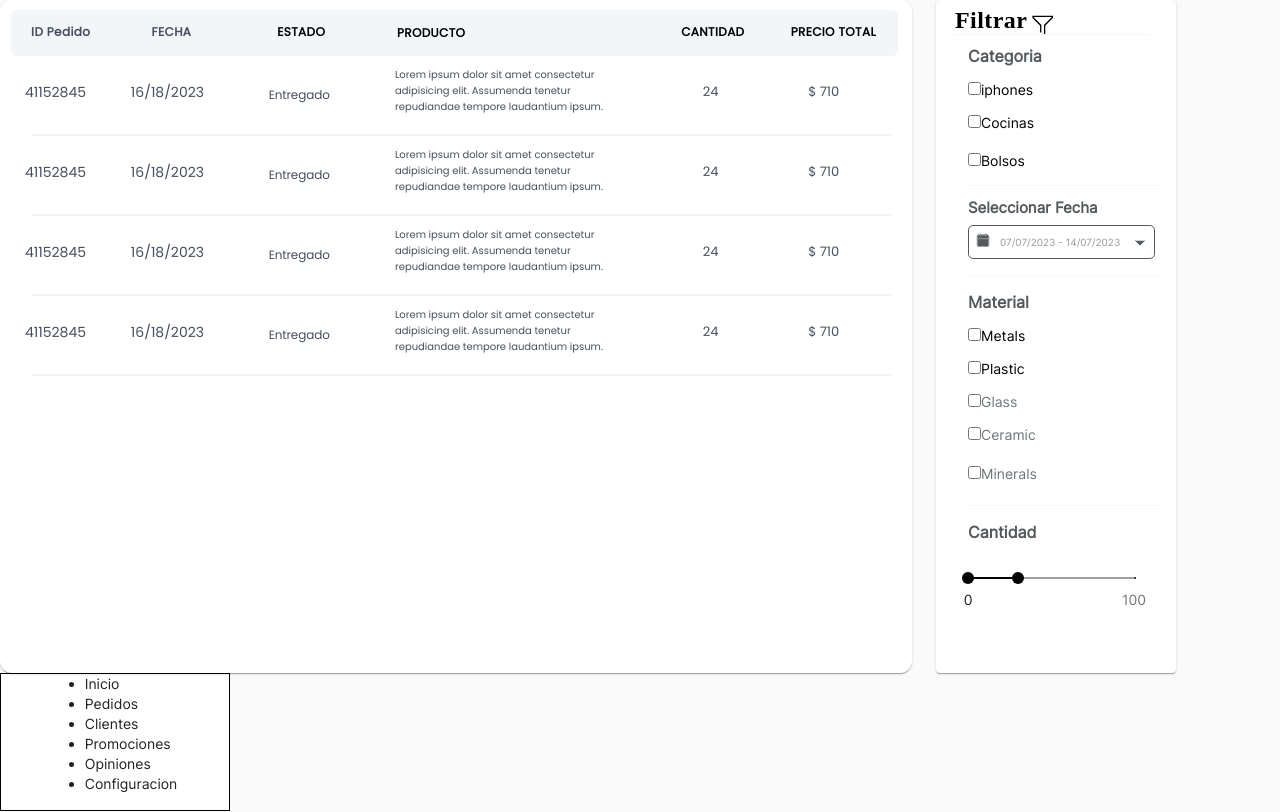
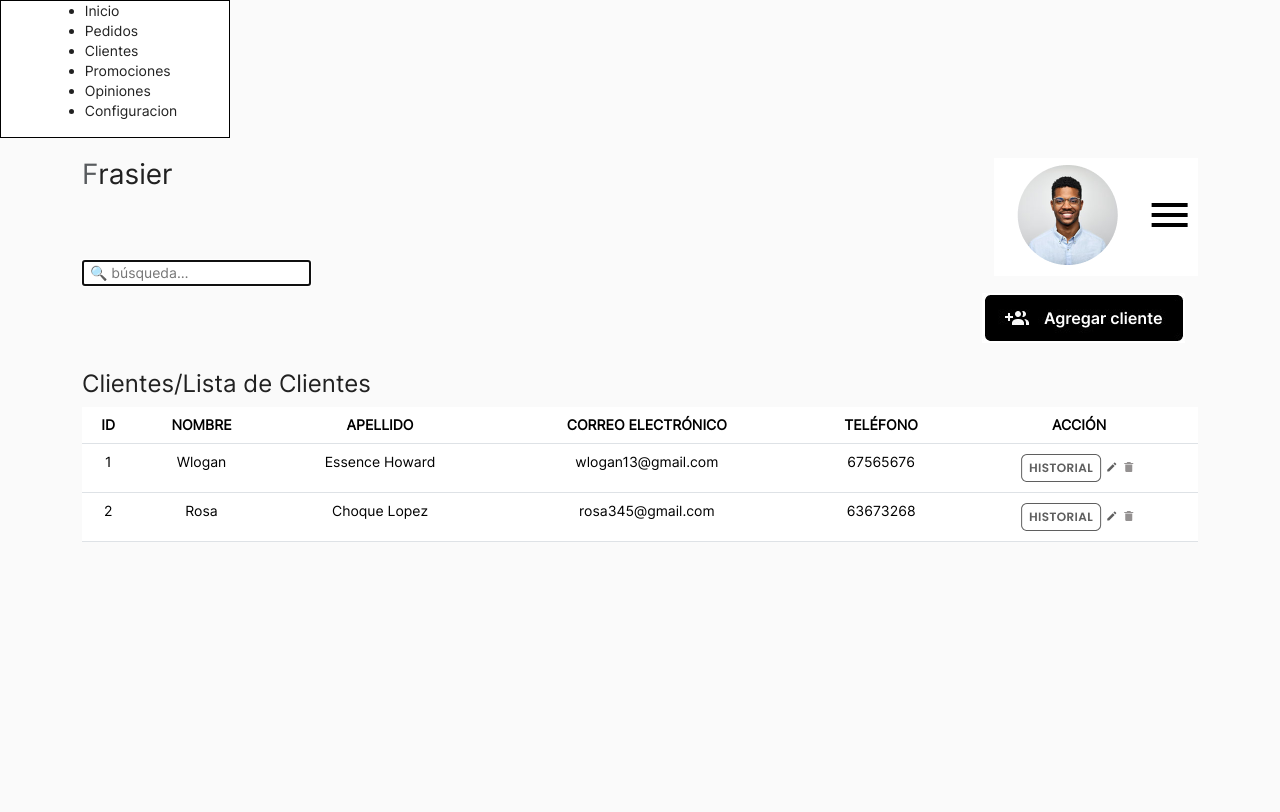
Before and after one commit to juan865010/ecommerce-frontend-magneta, a React (Create React App) app: page / in a window 1280 px wide. Shown: the top 812 px of the page. Built offline with nearby package versions, Linux system fonts and the light colour scheme.

Commit message:
feature(common): Changing the name of the components from Spanish to English

```diff
--- a/src/App.js
+++ b/src/App.js
@@ -1,16 +1,16 @@
 import Theme from "./Theme/Theme";
-import HistorialPedidos from "./ui/components/HistorialPedidos/HistorialPedidos";
-import Preferences from "./ui/components/Preferences/Preferences";
+import ordersHistory from "./ui/components/ordersHistory/ordersHistory";
+import Preferences from "./ui/components/orderPreferences/orderPreferences";
 import NavMenu from "./ui/components/navMenu/NavMenu";
-import "bootstrap/dist/css/bootstrap.min.css";
+// import "bootstrap/dist/css/bootstrap.min.css";
 import Cliente from "./Cliente"
 
 function App() {
   return (
     <Theme>
-      <HistorialPedidos/>
-    <NavMenu />
-   <Cliente/>
+      <ordersHistory/>
+      <NavMenu />
+      <Cliente/>
     </Theme>
   );
 }
--- a/src/ui/components/HistorialPedidos/HistorialPedidos.jsx
+++ /dev/null
@@ -1,31 +0,0 @@
-import React from 'react';
-import { Grid,Box, Container, Paper } from '@material-ui/core';
-import ListaPedidos from './ListaPedidos';
-import FiltrarPedidos from './FiltrarPedidos';
-import useStyles from './HistorialPedidos.styles';
-
-const HistorialPedidos = () => {
-  const classes = useStyles();
-  return (
-    <Box sx={{display:'flex',width:200}} >
-      <Container className={classes.containersx}>
-        <Grid container>
-          {/*lista pedidos*/}
-          <Grid item>
-            <Paper className={classes.sx}>
-              <ListaPedidos/>
-            </Paper>
-          </Grid>
-          {/*filter*/}
-          <Grid item>
-              <Paper className={classes.xs}>
-                <FiltrarPedidos/>
-              </Paper>
-          </Grid>
-        </Grid>
-      </Container>
-    </Box>
-  );
-};
-
-export default HistorialPedidos;
--- a/src/ui/components/Preferences/Preferences.jsx
+++ b/src/ui/components/orderPreferences/orderPreferences.jsx
@@ -1,8 +1,8 @@
 import React, { useState } from 'react';
-import useStyles from './Preferences.style';
+import useStyles from './orderPreferences.style';
 import { Box,Typography } from '@material-ui/core';
 
-const Preferences = () => {
+const orderPreferences = () => {
 
     const classes = useStyles();
 
@@ -99,4 +99,4 @@ const Preferences = () => {
   )
 }
 
-export default Preferences
+export default orderPreferences
--- a/src/ui/components/HistorialPedidos/FiltrarPedidos.jsx
+++ b/src/ui/components/ordersHistory/filterOrder.jsx
@@ -3,16 +3,14 @@ import {Box} from '@material-ui/core'
 import {Typography} from '@material-ui/core'
 import {Divider} from '@material-ui/core'
 import {Slider} from '@material-ui/core';
-import useStyles from './FiltrarPedidos.style'
 import {SvgIcon} from '@material-ui/core';
 import { addDays,format } from 'date-fns';
 import { useState} from 'react';
 import { DateRange } from 'react-date-range'
 import 'react-date-range/dist/styles.css';
 import 'react-date-range/dist/theme/default.css';
-//
 
-
+import useStyles from './filterOrder.style';
 
 function valuetext(value) {
     return `${value}`;
@@ -27,8 +25,8 @@ const top = [
       label: '100',
     },
   ];
-const FiltrarPedidos = () => {
 
+const filterOrder = () => {
   const classes=useStyles();
 
 const [value, setValue] = React.useState([0, 30]);
@@ -223,4 +221,4 @@ const handleChanges = (event, newValue) => {
   );
 }
 
-export default FiltrarPedidos
+export default filterOrder
--- a/src/ui/components/HistorialPedidos/ListaPedidos.jsx
+++ b/src/ui/components/ordersHistory/listOrders.jsx
@@ -5,13 +5,12 @@ import { TableBody } from '@material-ui/core';
 import { TableContainer } from '@material-ui/core';
 import { TableRow } from '@material-ui/core';
 import {Divider} from '@material-ui/core';
-import useStyles from './ListaPedidos.style';
+import useStyles from './listOrders.style';
 import pedidos from '../../../respData/res-pedidos.json'
 
-
-const ListaPedidos = () => {
-  const classes=useStyles();
-  return (
+const listOrders = () => {
+    const classes=useStyles();
+    return (
     <TableContainer className={classes.boxContainer}>
       <Table className={classes.boxTable} aria-label="simple table">
               <div className={classes.titleStyle}>
@@ -47,4 +46,5 @@ const ListaPedidos = () => {
     </TableContainer>
   );
 }
-export default ListaPedidos
+
+export default listOrders
--- /dev/null
+++ b/src/ui/components/ordersHistory/ordersHistory.jsx
@@ -0,0 +1,31 @@
+import React from 'react'
+import { Grid,Box, Container, Paper } from '@material-ui/core';
+import listOrders from './listOrders';
+import filterOrder from './filterOrder';
+import useStyles from './ordersHistory.style';
+
+const ordersHistory = () => {
+    const classes = useStyles();
+    return (
+      <Box sx={{display:'flex',width:200}} >
+        <Container className={classes.containersx}>
+          <Grid container>
+            {/*lista pedidos*/}
+            <Grid item>
+              <Paper className={classes.sx}>
+                <listOrder/>
+              </Paper>
+            </Grid>
+            {/*filter*/}
+            <Grid item>
+                <Paper className={classes.xs}>
+                  <filterOrder/>
+                </Paper>
+            </Grid>
+          </Grid>
+        </Container>
+      </Box>
+    );
+}
+
+export default ordersHistory
```
Also changed, not shown: src/ui/components/orderPreferences/orderPreferences.style.js (renamed from src/ui/components/Preferences/Preferences.style.js), src/ui/components/ordersHistory/filterOrder.style.js (renamed from src/ui/components/HistorialPedidos/FiltrarPedidos.style.js), src/ui/components/ordersHistory/listOrders.style.js (line endings or trailing spaces), src/ui/components/ordersHistory/ordersHistory.style.js (line endings or trailing spaces). Lines whose indentation alone changed are shown as unchanged.
